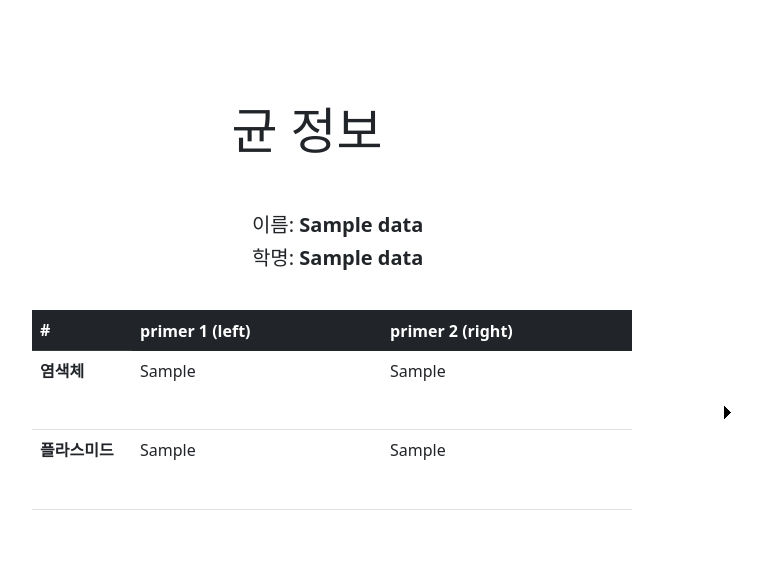
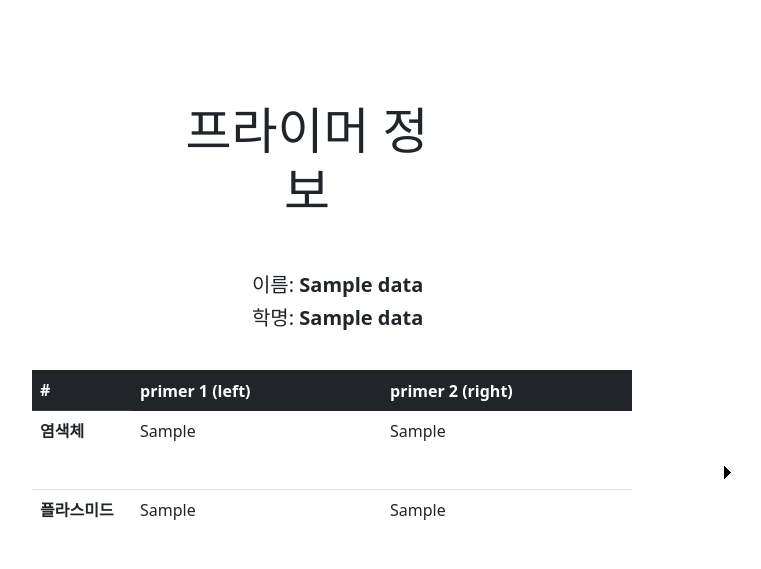
Before and after one commit to hhaewon/primer_service, a FastAPI app: template app/templates/info.html in a window 1280 px wide. Shown: the top 569 px of the page, without its empty margins (333-1094 px from the left). Run offline with FastAPI, Linux system fonts and the light colour scheme; the template is opened without the code that fills it: most values are stand-ins (such as "Sample title", 1, 10 or a date in 2020).

Commit message:
modify info.html

```diff
--- a/app/templates/info.html
+++ b/app/templates/info.html
@@ -28,7 +28,7 @@
             src="{{ url_for('static', path='/js/info.js') }}"
             defer
         ></script>
-        <h1>균 정보</h1>
+        <h1>프라이머 정보</h1>
         <div id="name">
             <p>이름: <strong>{{ data.name }}</strong></p>
             <p>학명: <strong>{{ data.scientific_name }}</strong></p>
```
